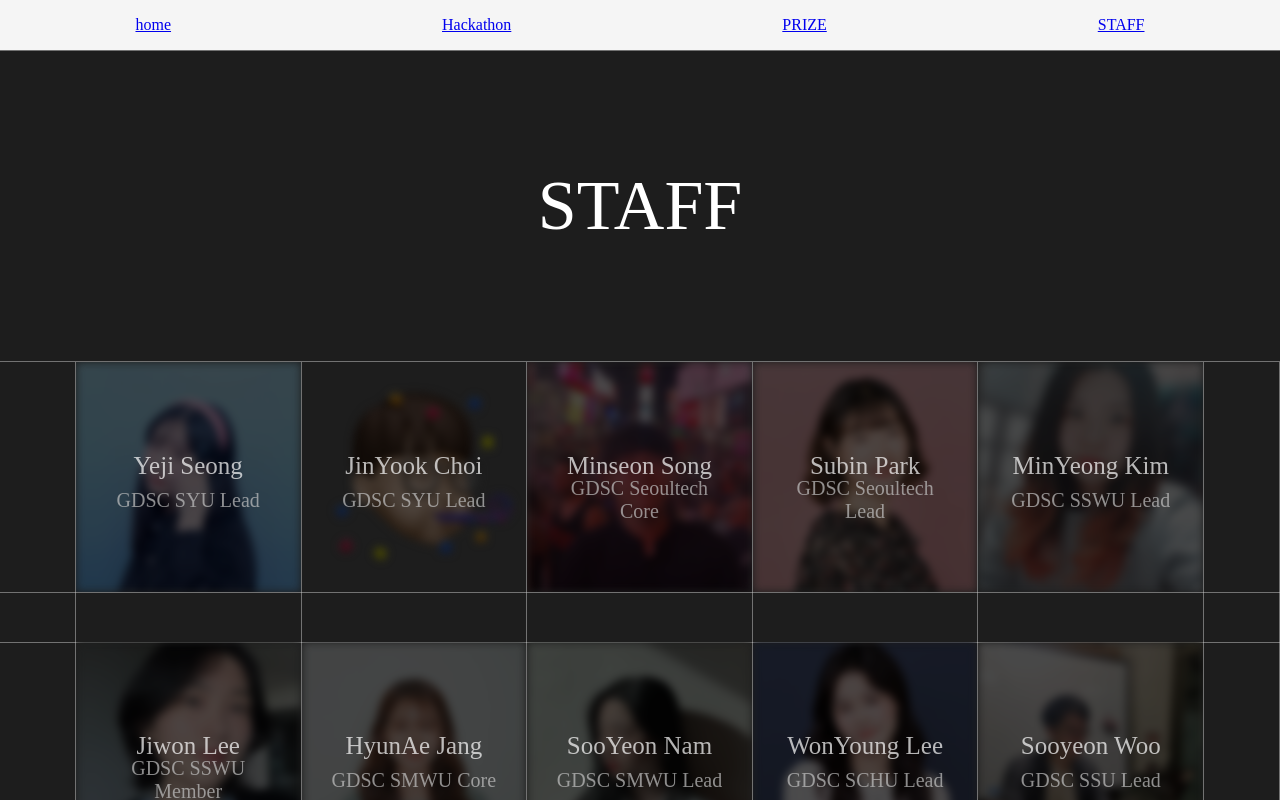
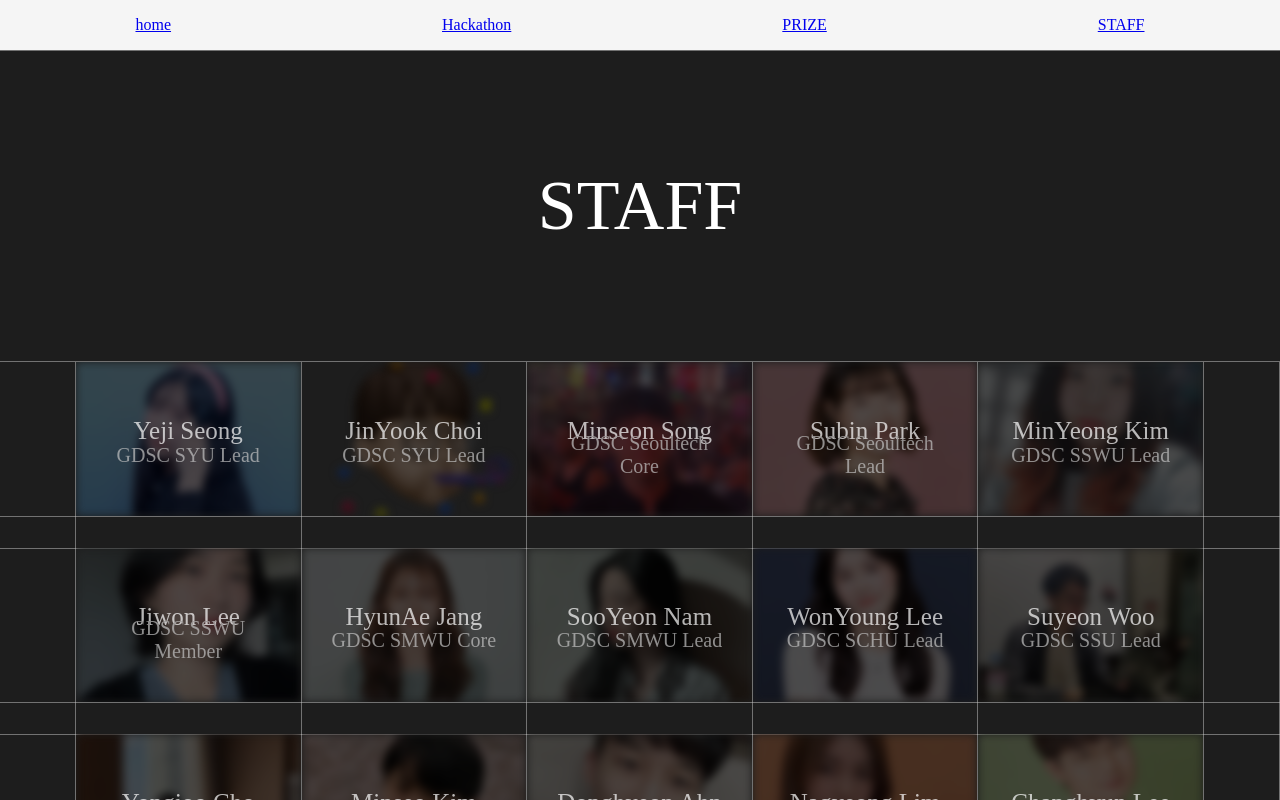
Before and after one commit to ottl-seo/gdsckoreahackathon2022.github.io, a React (Create React App) app: page /#/staff in a window 1280 px wide. Shown: the top 800 px of the page. Built offline with nearby package versions, Linux system fonts and the light colour scheme; a web font is replaced by a local one.

Commit message:
[Fix] 화면 확대 div 비율 고정

```diff
--- a/src/pages/Staff/components/staffInfo.jsx
+++ b/src/pages/Staff/components/staffInfo.jsx
@@ -26,13 +26,13 @@
   .img-rows{
     display:flex;
       width:100%;
-      height:230px;
+      height:12vw;
       margin: 0;
   }
   .blank-rows{
     display:flex;
       width:100%;
-      height:50px;
+      height:2.5vw;
       margin: 0;
   }
   .blank-item{
@@ -101,6 +101,7 @@
     top: 45%;
     left: 50%;
     width:90%;
+    clear:both;
     -webkit-transform: translate(-50%, -50%);
     -ms-transform: translate(-50%, -50%);
     transform: translate(-50%, -50%);
@@ -113,6 +114,7 @@
     top: 60%;
     left: 50%;
     width:80%;
+    clear:both;
     -webkit-transform: translate(-50%, -50%);
     -ms-transform: translate(-50%, -50%);
     transform: translate(-50%, -50%);
@@ -262,7 +264,7 @@
       },
   {
     img: SSU_L,
-    name: 'Sooyeon Woo',
+    name: 'Suyeon Woo',
     role: 'GDSC SSU Lead',
   },
 
```
